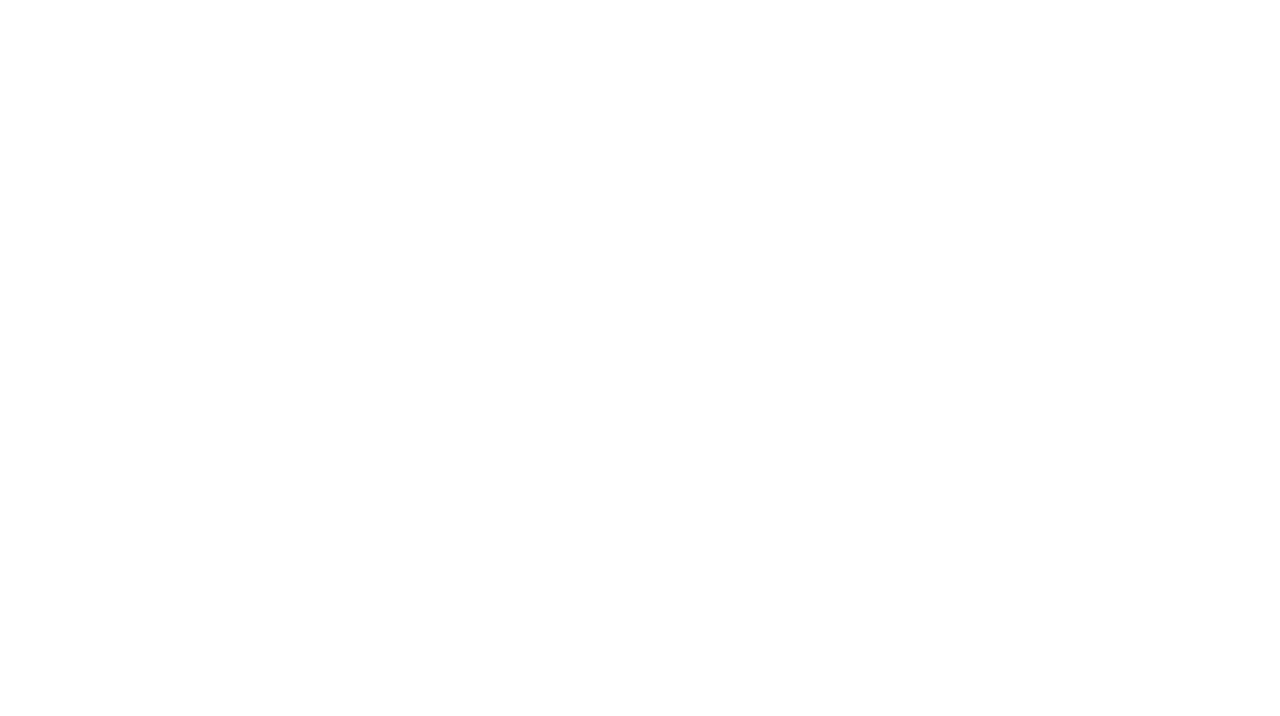
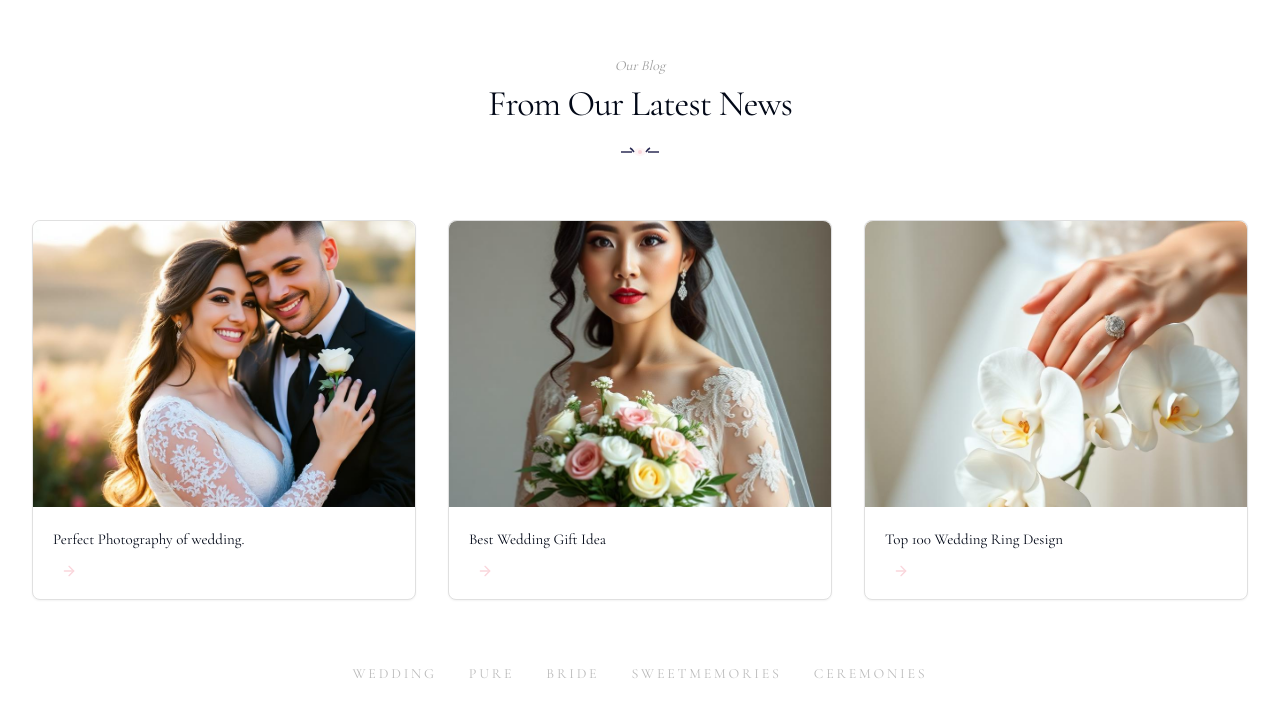
Before and after one commit to syedbadeshah76/wedding-themed, a React (Vite) app: page / in a window 1280 px wide. Shown: the part 4354-5070 px from the top of the page. Before the commit the page ends 4314 px from the top, so only its background shows below. Built offline with nearby package versions, Linux system fonts and the light colour scheme.

Commit message:
Add blog section
Adds a new blog section with three image posts and a row of partner logos.

```diff
--- /dev/null
+++ b/src/components/sections/LatestNews.tsx
@@ -0,0 +1,113 @@
+import { ArrowRight } from "lucide-react";
+import coupleImg from "@/assets/couple-embrace.jpg";
+import brideImg from "@/assets/bride-portrait.jpg";
+import ringImg from "@/assets/when-where-ring.jpg";
+
+const FloralDivider = () => (
+  <svg
+    width="40"
+    height="24"
+    viewBox="0 0 40 24"
+    role="img"
+    aria-label="floral divider"
+    className="mx-auto"
+  >
+    <g fill="none" strokeWidth="1.5" stroke="hsl(var(--primary))">
+      <path d="M1 12 C8 12, 8 12, 12 12" />
+      <path d="M39 12 C32 12, 32 12, 28 12" />
+    </g>
+    <g transform="translate(20,12)">
+      <ellipse rx="6" ry="4" fill="hsl(var(--accent))" opacity="0.25" />
+      <circle cx="0" cy="0" r="2" fill="hsl(var(--accent))" />
+      <path d="M-6 0 Q -8 -3 -10 -4" stroke="hsl(var(--primary))" strokeWidth="1.5" fill="none" />
+      <path d="M6 0 Q 8 -3 10 -4" stroke="hsl(var(--primary))" strokeWidth="1.5" fill="none" />
+    </g>
+  </svg>
+);
+
+const posts = [
+  {
+    id: 1,
+    image: coupleImg,
+    alt: "Couple walking hand in hand in the desert",
+    title: "Perfect Photography of wedding.",
+  },
+  {
+    id: 2,
+    image: brideImg,
+    alt: "Bride holding a golden bracelet during preparation",
+    title: "Best Wedding Gift Idea",
+  },
+  {
+    id: 3,
+    image: ringImg,
+    alt: "Elegant wedding ring with white orchids",
+    title: "Top 100 Wedding Ring Design",
+  },
+];
+
+const brands = ["WEDDING", "PURE", "BRIDE", "SweetMemories", "Ceremonies"];
+
+const LatestNews = () => {
+  return (
+    <section aria-labelledby="latest-news-title" className="bg-background">
+      <div className="container py-16 md:py-24">
+        <header className="text-center mb-10 md:mb-14">
+          <p className="font-display italic text-sm text-muted-foreground">Our Blog</p>
+          <h2
+            id="latest-news-title"
+            className="mt-2 font-display text-3xl md:text-4xl tracking-tight"
+          >
+            From Our Latest News
+          </h2>
+          <div className="mt-4">
+            <FloralDivider />
+          </div>
+        </header>
+
+        <div className="grid grid-cols-1 gap-6 md:grid-cols-3 md:gap-8">
+          {posts.map((post) => (
+            <article
+              key={post.id}
+              className="rounded-lg border border-border bg-card shadow-sm transition-transform duration-200 hover:-translate-y-0.5 hover:shadow-md"
+            >
+              <div className="aspect-[4/3] w-full overflow-hidden rounded-t-lg">
+                <img
+                  src={post.image}
+                  alt={post.alt}
+                  loading="lazy"
+                  className="h-full w-full object-cover"
+                />
+              </div>
+              <div className="p-5">
+                <h3 className="font-display text-base sm:text-[15px] text-foreground">{post.title}</h3>
+                <a
+                  href="#"
+                  className="mt-3 inline-flex items-center gap-2 text-sm text-accent underline-offset-4 hover:underline"
+                  aria-label={`Read more: ${post.title}`}
+                >
+                  <span> </span>
+                  <ArrowRight size={16} />
+                </a>
+              </div>
+            </article>
+          ))}
+        </div>
+
+        <div className="mt-12 md:mt-16 flex flex-wrap items-center justify-center gap-8 opacity-70 text-muted-foreground">
+          {brands.map((b) => (
+            <span
+              key={b}
+              className="font-display tracking-[0.2em] text-xs md:text-sm uppercase"
+              aria-label={`brand ${b}`}
+            >
+              {b}
+            </span>
+          ))}
+        </div>
+      </div>
+    </section>
+  );
+};
+
+export default LatestNews;
--- a/src/pages/Index.tsx
+++ b/src/pages/Index.tsx
@@ -7,6 +7,7 @@ import brideImg from "@/assets/bride-portrait.jpg";
 import CountdownBanner from "@/components/sections/CountdownBanner";
 import StoryTimeline from "@/components/sections/StoryTimeline";
 import WhenWhere from "@/components/sections/WhenWhere";
+import LatestNews from "@/components/sections/LatestNews";
 const Nav = () => (
   <header className="w-full border-b border-border">
     <div className="container flex items-center justify-between py-6">
@@ -108,6 +109,8 @@ const Index = () => {
         <StoryTimeline />
         {/* When & Where Section */}
         <WhenWhere />
+        {/* From Our Latest News Section */}
+        <LatestNews />
       </main>
     </div>
   );
```
